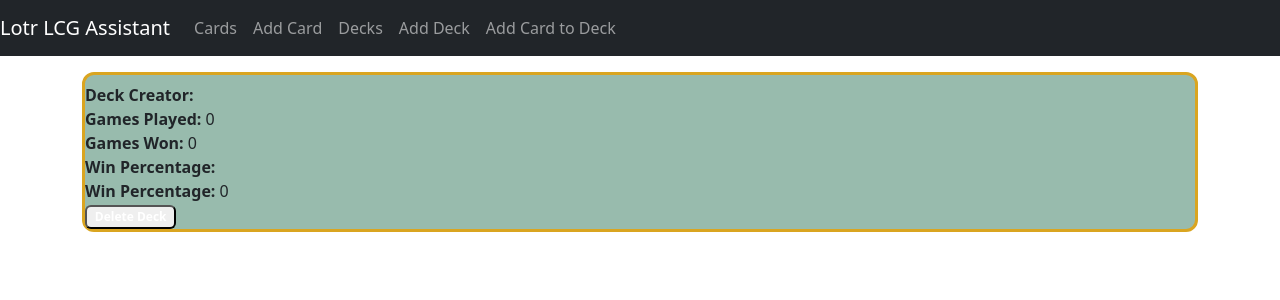
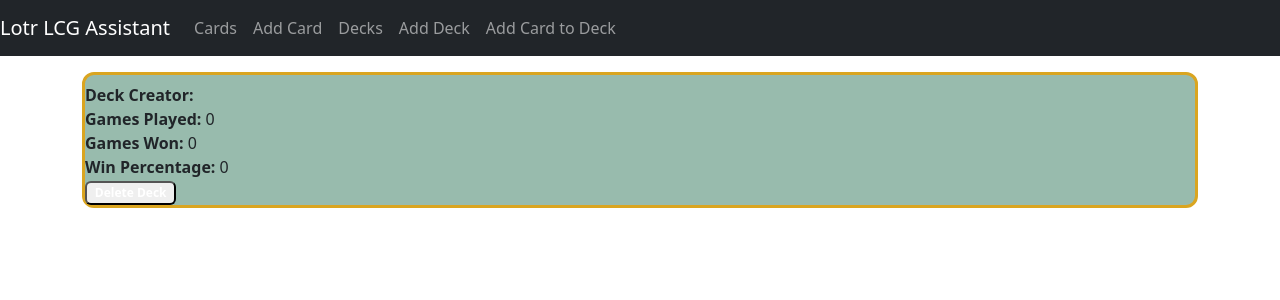
Before and after one commit to Belthunder/Lotr-Lcg-Assistant, a React (Create React App) app in the folder lotr_lcg_helper/: page /decks/stats/1 in a window 1280 px wide. Shown: the top 300 px of the page. Built offline with nearby package versions, Linux system fonts and the light colour scheme; no server answers.

Commit message:
Update deck-stats.component.js
Deleted duplicate Win Percentage

```diff
--- a/lotr_lcg_helper/src/components/deck-stats.component.js
+++ b/lotr_lcg_helper/src/components/deck-stats.component.js
@@ -92,12 +92,6 @@ class DeckStats extends Component {
                                 </label>{" "}
                                 {currentDeck.deck_games_won}
                             </div>
-                            <div>
-                                <label>
-                                    <strong>Win Percentage:</strong>
-                                </label>{" "}
-                                {this.state.winPercentage}
-                            </div>
                             {getDeckWinPercentage}
                         <button
                             className="badge badge-danger mr-2"
```
